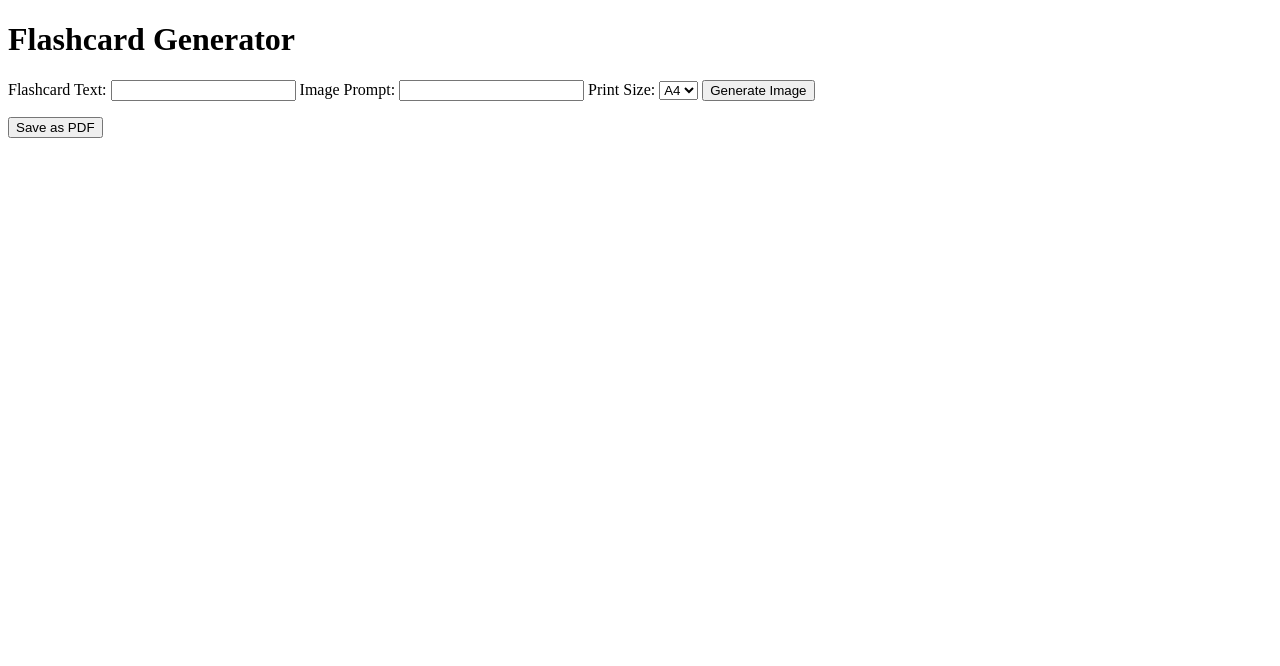
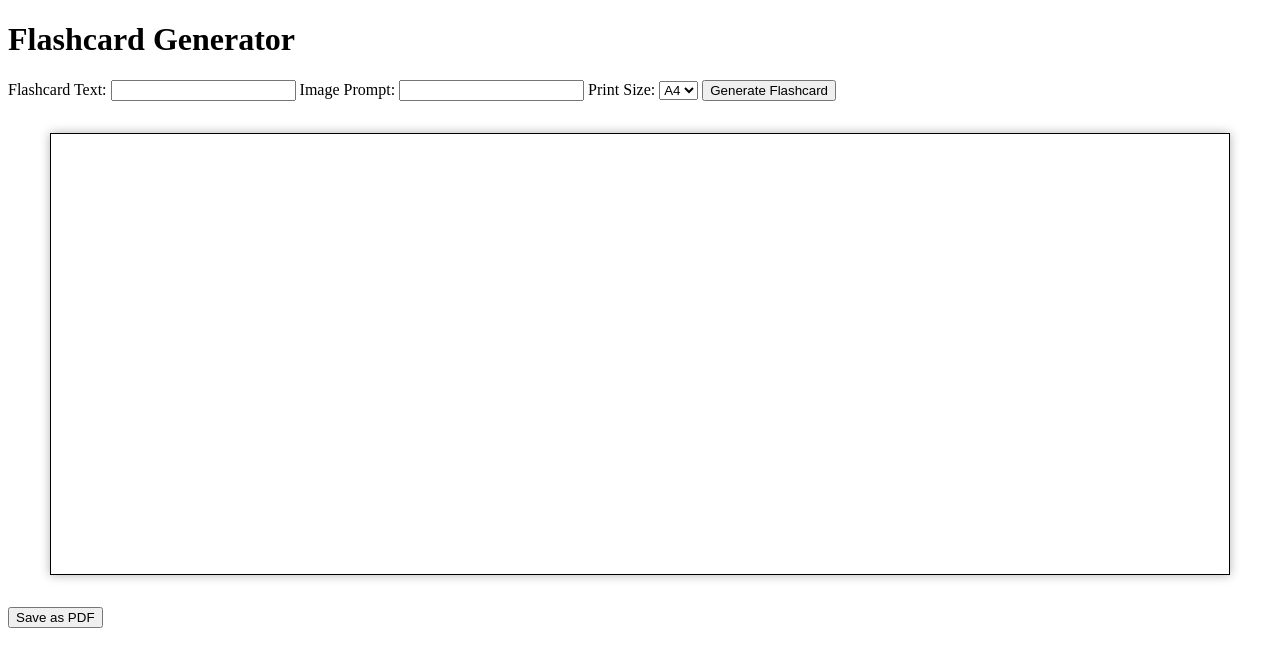
Before and after one commit to defroged/flashcards-generator, a website: page index.html in a window 1280 px wide. Drawn offline with nearby package versions, Linux system fonts and the light colour scheme.

Commit message:
create mock-up card

```diff
--- a/index.html
+++ b/index.html
@@ -8,6 +8,21 @@
     #image-container img {
         max-width: 100%;
         height: auto;
+    }
+    #flashcard {
+        width: 90%;
+        height: 50vh;
+        border: 1px solid #000;
+        box-shadow: 0 0 10px rgba(0,0,0,0.3);
+        margin: 2em auto;
+        display: flex;
+        flex-direction: column;
+        justify-content: space-between;
+        padding: 20px;
+        text-align: center;
+    }
+    #flashcard-text-display {
+        font-size: 1.5em;
     }
 </style>
 
@@ -28,12 +43,12 @@
             <option value="a5">A5</option>
         </select>
 
-        <input type="submit" value="Generate Image">
+        <input type="submit" value="Generate Flashcard">
     </form>
     <div id="flashcard-container">
         <div id="flashcard">
+            <div id="image-container"></div>
             <p id="flashcard-text-display"></p>
-            <div id="image-container"></div>
         </div>
     </div>
     <button id="save-pdf">Save as PDF</button>
```
